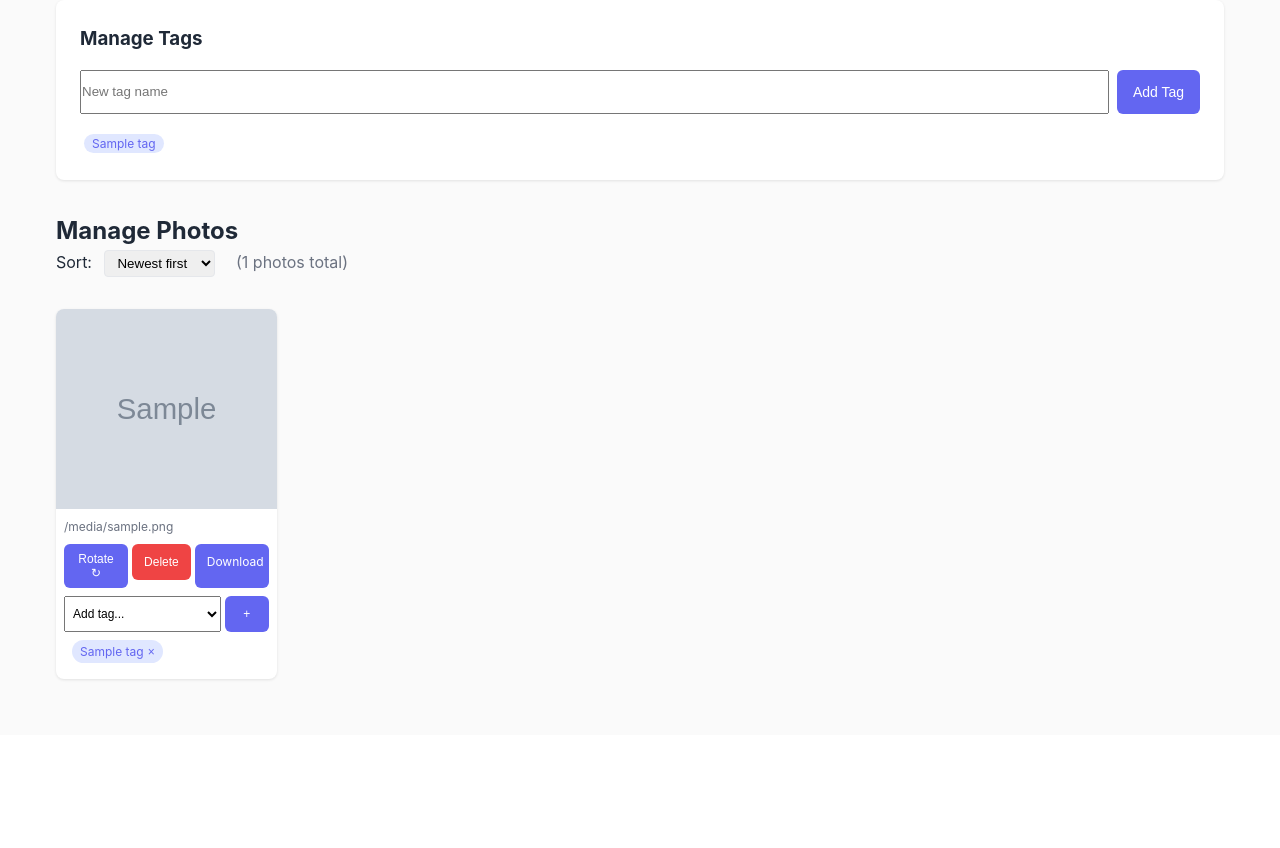
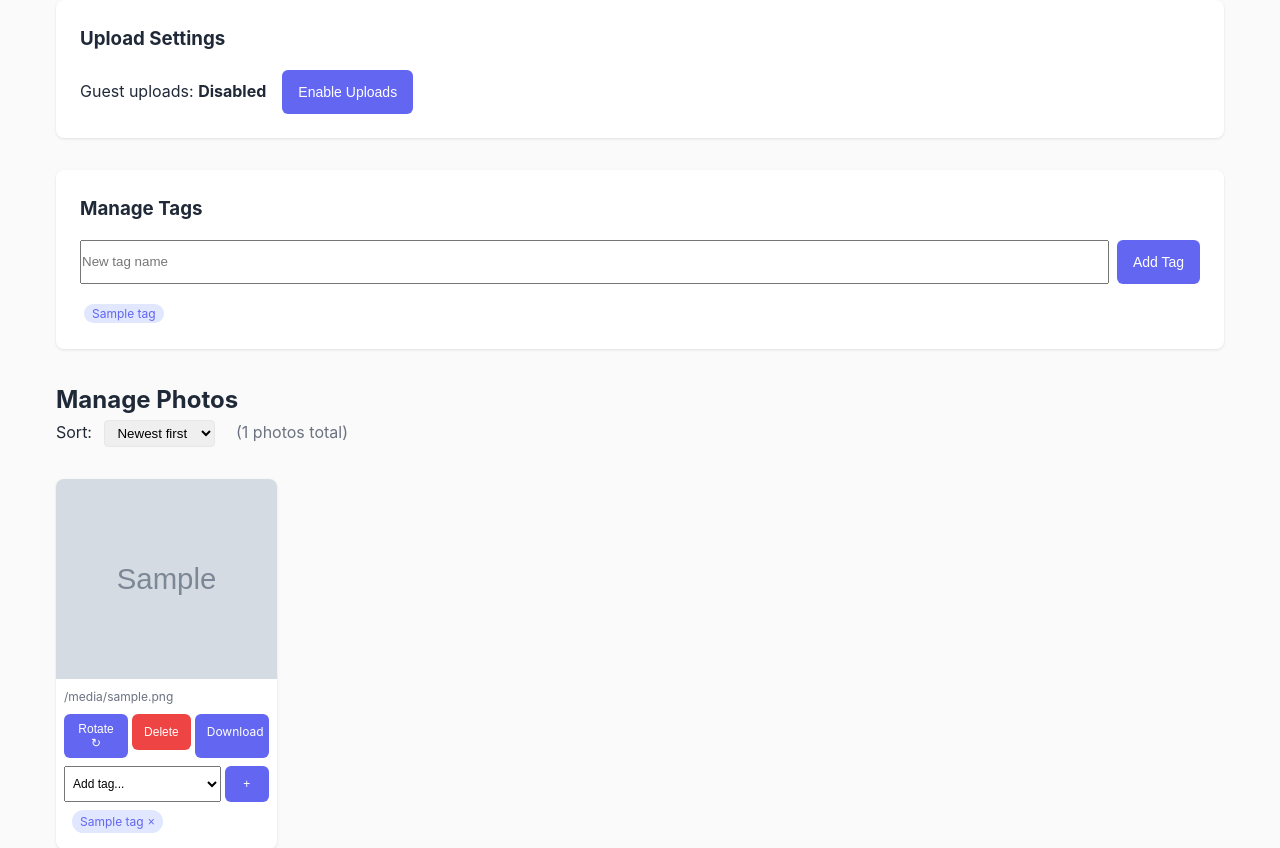
Before and after one commit to brakid/Partypix, a FastAPI app: template templates/admin.html in a window 1280 px wide. Shown: the part 65-913 px from the top of the page. Before the commit the page ends 746 px from the top, so only its background shows below. Run offline with FastAPI, Linux system fonts and the light colour scheme; the template is opened without the code that fills it: most values are stand-ins (such as "Sample title", 1, 10 or a date in 2020); grey boxes marked "Sample" are stand-in pictures; parts of the project's set-up code (start-up, migrations or seed data) failed here and were passed over.

Commit message:
Add admin toggle to enable/disable uploads

```diff
--- a/init.py
+++ b/init.py
@@ -53,6 +53,7 @@ def init_database(db_path: str, title: str, guest_password: str, admin_password:
         "guest_password_hash": hash_password(guest_password),
         "admin_password_hash": hash_password(admin_password),
         "app_title": title,
+        "uploads_enabled": True,
     }
 
     with open("config.json", "w") as f:
--- a/templates/admin.html
+++ b/templates/admin.html
@@ -3,6 +3,18 @@
 {% block title %}Admin - {{ app_title }}{% endblock %}
 
 {% block content %}
+<div class="card" style="margin-bottom: 2rem;">
+    <h3>Upload Settings</h3>
+    <div style="margin-top: 1rem; display: flex; align-items: center; gap: 1rem;">
+        <span>Guest uploads: <strong>{% if uploads_enabled %}Enabled{% else %}Disabled{% endif %}</strong></span>
+        <form method="POST" action="/admin/settings/uploads-toggle">
+            <button type="submit" class="btn {% if uploads_enabled %}btn-danger{% else %}btn{% endif %}">
+                {% if uploads_enabled %}Disable Uploads{% else %}Enable Uploads{% endif %}
+            </button>
+        </form>
+    </div>
+</div>
+
 <div class="card" style="margin-bottom: 2rem;">
     <h3>Manage Tags</h3>
     <form method="POST" action="/admin/tag" style="display: flex; gap: 0.5rem; margin-top: 1rem;">
```
Also changed, not shown: app/routes/admin.py (+17 -0 lines), app/routes/upload.py (+7 -1 lines), templates/upload.html (+7 -0 lines).
